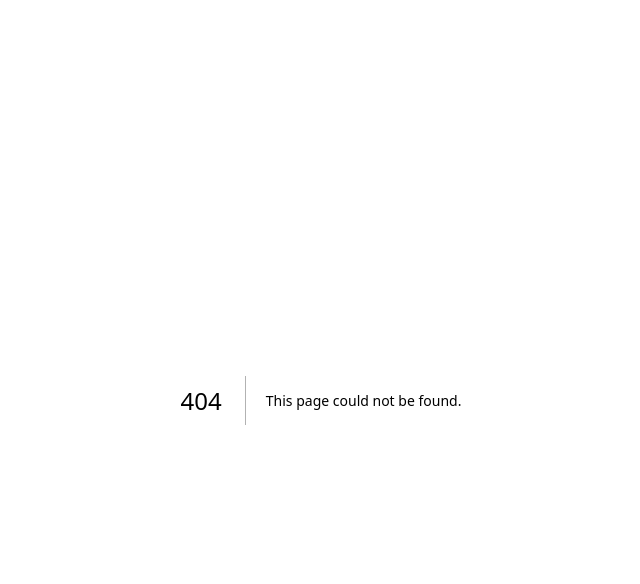
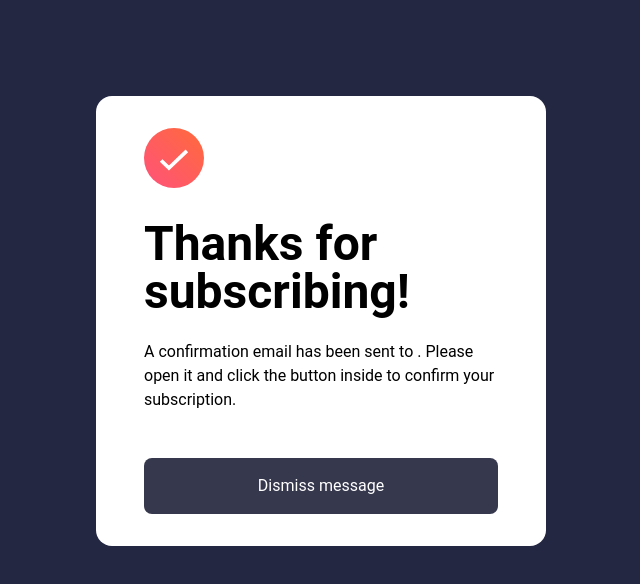
Before and after one commit to shabrina12/Newsletter-sign-up-form, a Next.js app: page /success in a window 1280 px wide. Before the commit this address had no page. Shown: the top 584 px of the page, without its empty margins (319-959 px from the left). Built offline with nearby package versions, Linux system fonts and the light colour scheme.

Commit message:
create success page

```diff
--- a/src/app/globals.css
+++ b/src/app/globals.css
@@ -59,6 +59,7 @@ body {
     padding: 10px;
     border: 1px solid red;
     color: red;
+    opacity: 0.7;
     font-size: 16px;
     outline: none;
   }
--- a/src/app/page.js
+++ b/src/app/page.js
@@ -1,5 +1,6 @@
 'use client'
 import {useState, useEffect} from 'react';
+import Link from 'next/link';
 import Image from "next/image";
 import iconList from "../../public/assets/images/icon-list.svg"
 
@@ -66,17 +67,26 @@ export default function Home() {
               </div>
 
               <input
-                    className={errors ? 'emailError rounded-lg' : 'emailDefault rounded-lg'}
+                    className={errors ? 'emailError rounded-lg bg-red-100' : 'emailDefault rounded-lg'}
                     placeholder="email@company.com"
                     value={email}
                     onChange={(e) => setEmail(e.target.value)}
                     type="email"
                 />
 
-              <button className="bg-charcoal-grey text-white py-4 rounded-lg mt-4"
-                disabled={!isFormValid} onClick={handleSubmit} >
-                Subscribe to monthly newsletter
-              </button>
+              <Link href={{
+                    pathname: '/success',
+                    query: {
+                      search: `${email}` //for passing user input email to page /success
+                    }
+                  }}
+              >
+                <button
+                  disabled={!isFormValid} onClick={handleSubmit} className="bg-charcoal-grey w-full text-white text-center py-4 rounded-lg mt-4" >
+                  Subscribe to monthly newsletter
+                </button>
+              </Link>
+
             </form>
           </div>
         </div>
--- /dev/null
+++ b/src/app/success/page.js
@@ -0,0 +1,30 @@
+'use client'
+import Image from "next/image"
+import Link from "next/link"
+import iconSuccess from "../../../public/assets/images/icon-success.svg"
+import { useSearchParams } from 'next/navigation'
+
+const success = () => {
+  const searchParams = useSearchParams()
+  const email = (searchParams.get('search')); //get user input email from home page
+
+  return (
+    <main className="font-roboto flex xs:bg-white md:bg-dark-grey min-h-screen flex-col items-center justify-between md:p-24">
+      <div className="flex flex-col justify-between xs:border-black bg-white xs:py-20 md:py-8 xs:px-8 md:px-12 md:rounded-2xl gap-6 xs:min-h-[700px] md:w-[450px] md:min-h-[450px]">
+        <div className="flex flex-col gap-6">
+          <Image src={iconSuccess} width={60} height={60} alt="icon success" />
+          <h1 className="text-5xl font-semibold mt-2">Thanks for subscribing!</h1>
+          <p>A confirmation email has been sent to <span className="font-semibold">{email}</span>. Please open it and click the button inside to confirm your subscription.</p>
+        </div>
+
+        <Link href='/'>
+          <div className="bg-charcoal-grey text-white text-center py-4 rounded-lg mt-2">
+            <button>Dismiss message</button>
+          </div>
+        </Link>
+      </div>
+    </main>
+  )
+}
+
+export default success
```
